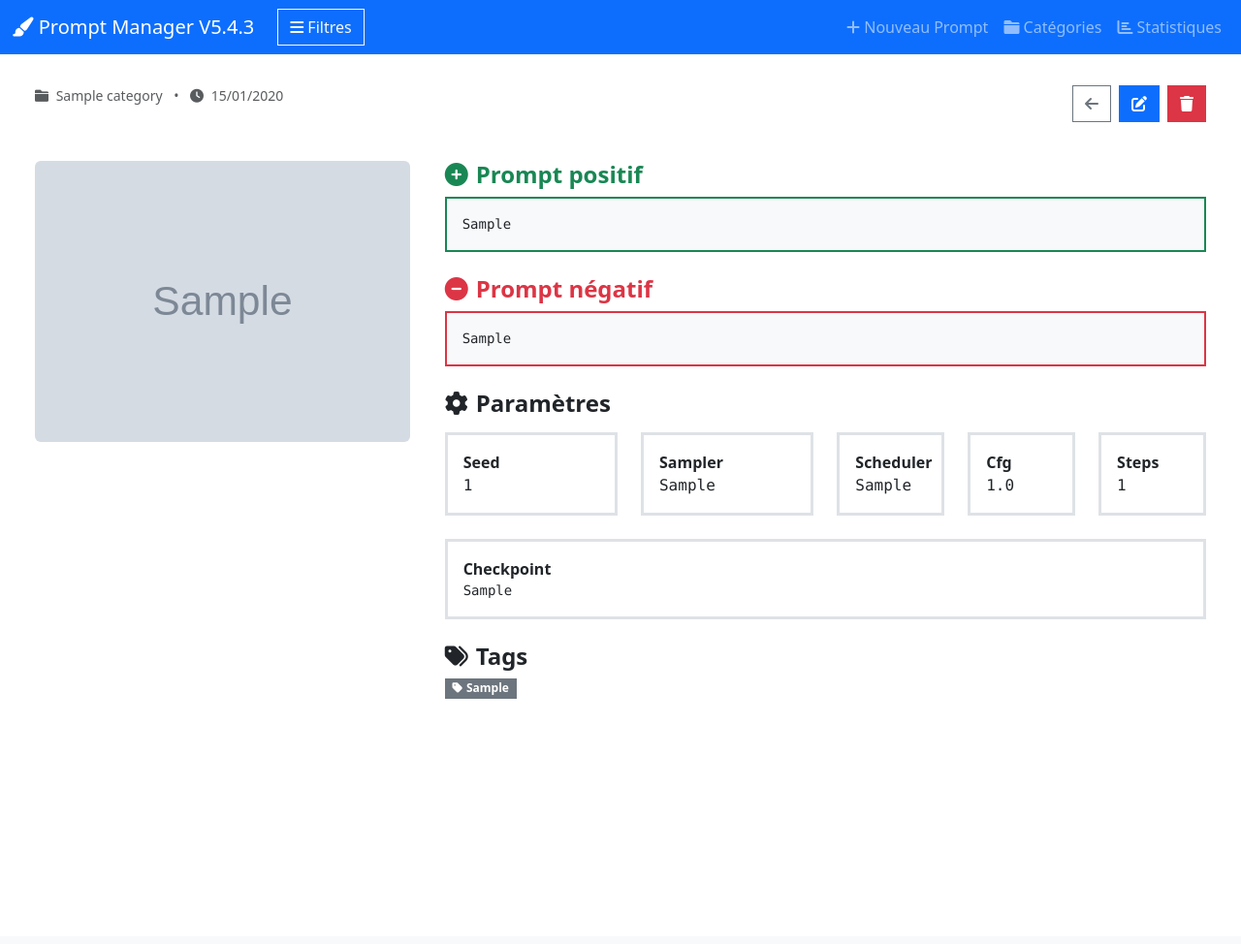
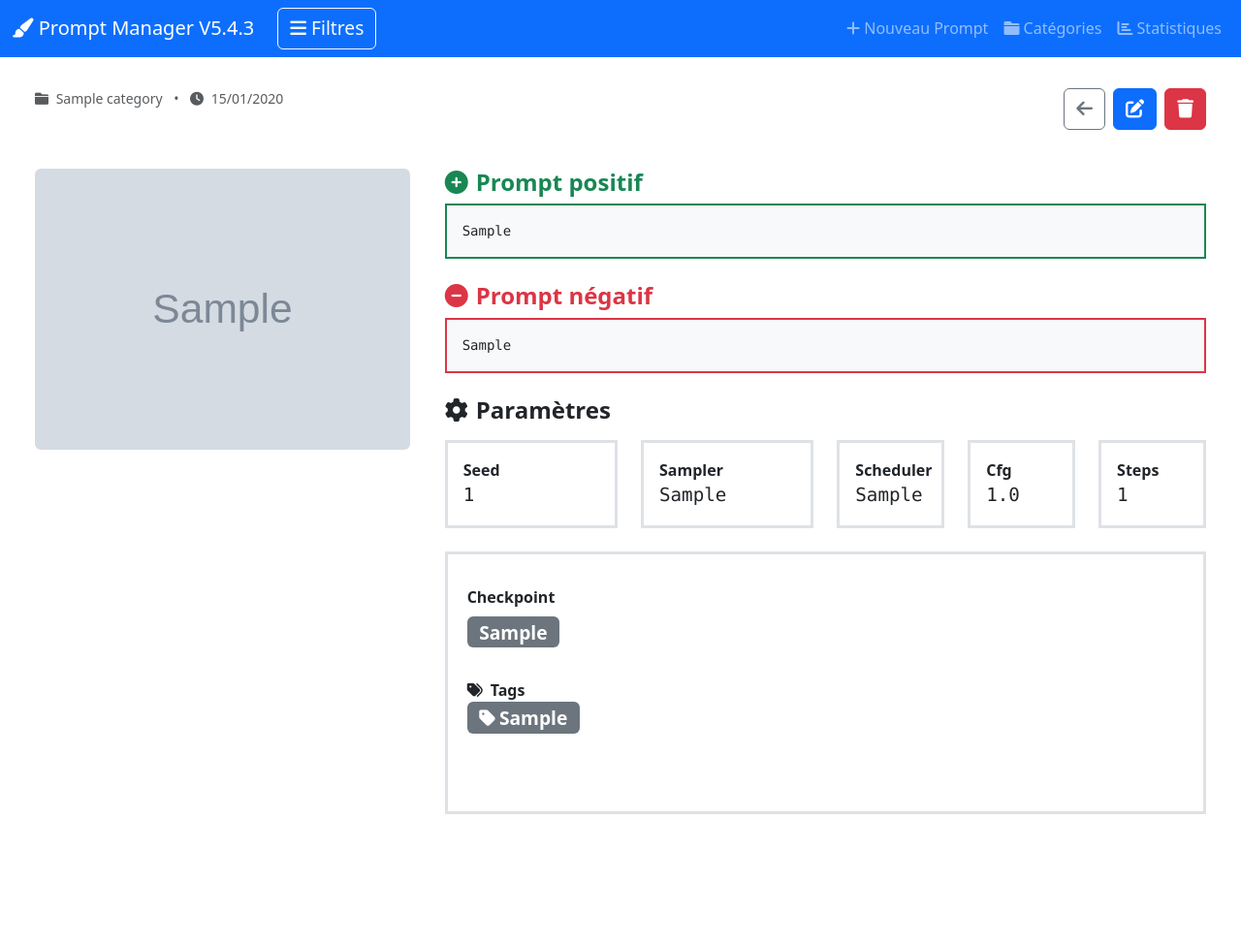
Before and after one commit to steph-vie/Prompt_manager, a Flask app: page /prompt/1 in a window 1280 px wide. Shown: the whole page at 97% size. Before the commit the page ends 721 px from the top, so only its background shows below. Run offline with Flask 3, Linux system fonts and the light colour scheme; tables that the repository leaves empty hold one stand-in row (values such as "Sample post"); grey boxes marked "Sample" are stand-in pictures.

Commit message:
Modification esthetiques de la page prompt

```diff
--- a/static/css/stylesheet.css
+++ b/static/css/stylesheet.css
@@ -1,9 +1,4 @@
-
-.wrapped-text {
-  white-space: pre-wrap;
-  overflow-wrap: break-word;
-}
-
+/* Side bar */
 .category-tree {
             max-height: 70vh;
             overflow-y: auto;
@@ -43,6 +38,7 @@
 }
 
 
+
 .sticky-preview {
     position: sticky;
     top: 20px; /* espace avec le haut */
@@ -63,14 +59,6 @@
     justify-content: center;
 }
 
-.text-purple {
-    color: #6f42c1 !important;
-}
-
-.bg-purple {
-    background-color: #6f42c1 !important;
-}
-
 .image-container:hover .image-overlay {
     opacity: 1 !important;
 }
@@ -84,24 +72,6 @@
     transition: all 0.3s ease;
 }
 
-/* Scrollbar personnalisée pour les prompts */
-.prompt-text::-webkit-scrollbar {
-    width: 6px;
-}
-
-.prompt-text::-webkit-scrollbar-track {
-    background: #f1f1f1;
-    border-radius: 10px;
-}
-
-.prompt-text::-webkit-scrollbar-thumb {
-    background: #c1c1c1;
-    border-radius: 10px;
-}
-
-.prompt-text::-webkit-scrollbar-thumb:hover {
-    background: #a8a8a8;
-}
 /* ----------- Statistiques ----------------*/
 
 
@@ -189,7 +159,12 @@
 
 .btn,
 .badge {
-    border-radius: 0;
+    border-radius: 10;
+    font-size: 1.2em;
+}
+
+.font-monospace {
+    font-size: 1.2em;
 }
 
 .card-stats {
--- a/templates/view.html
+++ b/templates/view.html
@@ -103,22 +103,35 @@
                                 <div class="font-monospace">{{ prompt.steps }}</div>
                             </div>
                         </div>
+                        </div> <!-- fermeture row g-4 -->
+                </div> <!-- fermeture mb-4 Paramètres -->
+            <!-- Cadre commun pour Checkpoint, LoRAs et Tags -->
+            <div class="border border-3 p-3">
 
-                <div class="col-12">
-                    <div class="border border-3 p-3">
+                <div class="row">
+
+                    <!-- Checkpoint -->
+                    <div class="col-5 p-3">
+                        <div>
                            <strong>Checkpoint</strong>
-                        <div class="font-monospace small">{{ prompt.checkpoint }}</div>
+                            <div class="d-flex flex-wrap gap-2 mt-2">
+                                <a class="badge bg-secondary link-like-text white-text"
+                                href="{{ url_for('prompt.index',q=prompt.checkpoint) }}">
+                                    {{ prompt.checkpoint }}
+                                </a>
+                            </div>
                         </div>
                     </div>
 
+                    <!-- LoRAs -->
                     {% if prompt.loras and prompt.loras != "None" %}
-                <div class="col-12">
-                    <div class="border border-3 p-3">
+                    <div class="col-7 p-3">
+                        <div>
                             <strong>LoRAs</strong>
                             <div class="d-flex flex-wrap gap-2 mt-2">
                                 {% for lora, weight in prompt.loras.items() %}
-
-                                    <a class="badge bg-secondary link-like-text white-text" href="{{ url_for('prompt.index',q=lora) }}">
+                                    <a class="badge bg-secondary link-like-text white-text"
+                                    href="{{ url_for('prompt.index',q=lora) }}">
                                         {{ lora }} ({{ weight }})
                                     </a>
                                 {% endfor %}
@@ -126,20 +139,26 @@
                         </div>
                     </div>
                     {% endif %}
-            </div>
-        </div>
+
+                    <!-- Tags -->
                     {% if prompt.tags %}
-        <div class="mb-5">
-            <h4 class="fw-bold mb-2">
+                    <div class="mb-5 p-3">
+                        <strong>
                             <i class="fas fa-tags me-2"></i>Tags
-            </h4>
+                        </strong>
                         <div class="d-flex flex-wrap gap-2">
                             {% for tag in prompt.tags.split(',') %}
-                    <a class="badge bg-secondary link-like-text white-text" href="{{ url_for('prompt.index',tag=tag.strip() ) }}"><i class="fas fa-tag me-1"></i>{{ tag.strip() }}</a>
+                                <a class="badge bg-secondary link-like-text white-text"
+                                href="{{ url_for('prompt.index',tag=tag.strip() ) }}">
+                                    <i class="fas fa-tag me-1"></i>{{ tag.strip() }}
+                                </a>
                             {% endfor %}
                         </div>
                     </div>
                     {% endif %}
+                </div>
+            </div>
+
             {%if prompt.prompt_raw %}
                 <details class="json-block">
                     <summary>Voir le JSON</summary>
@@ -148,6 +167,7 @@
             {% endif %}
         </div> <!-- col-lg-8 -->
     </div> <!-- row -->
+    </div>
 </div> <!-- container-fluid -->
 
 {% endblock %}
```
Also changed, not shown: templates/statistiques.html (indentation only). Lines whose indentation alone changed are shown as unchanged.
